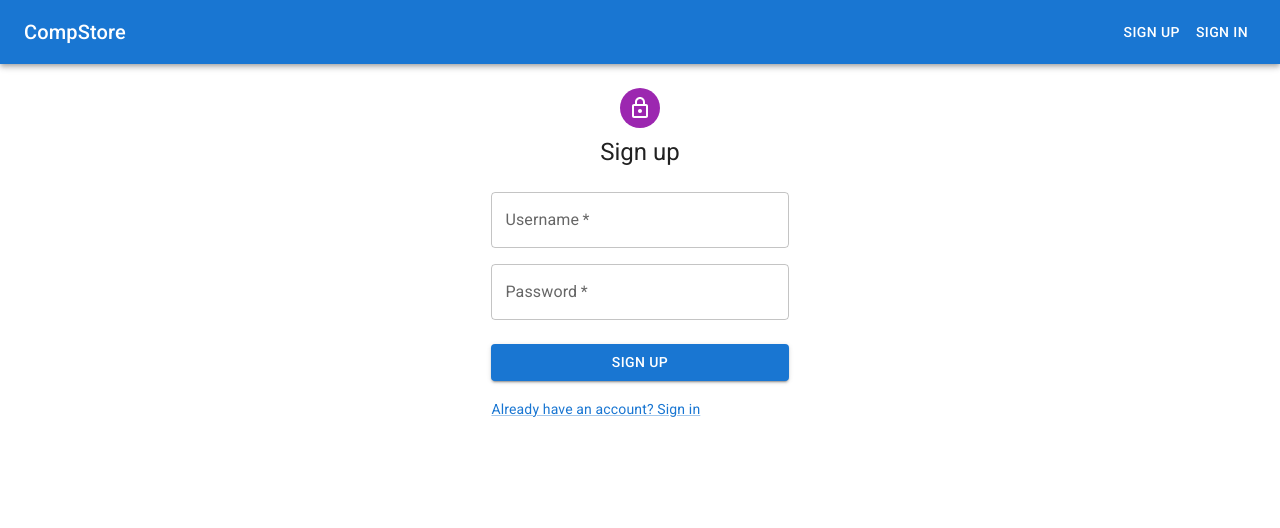
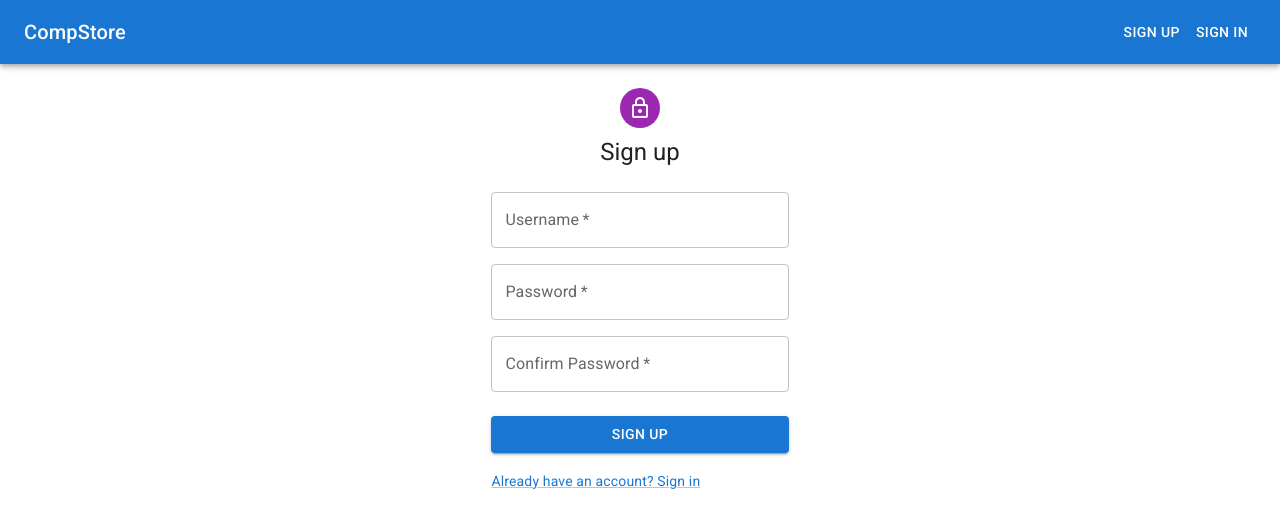
Before and after one commit to sylvix/shop-frontend-js25, a React (Vite) app: page /register in a window 1280 px wide. Shown: the top 528 px of the page. Built offline with nearby package versions, Linux system fonts and the light colour scheme.

Commit message:
Webinar-51

```diff
--- a/src/features/users/Register.tsx
+++ b/src/features/users/Register.tsx
@@ -15,6 +15,7 @@ const Register = () => {
   const [state, setState] = useState<RegisterMutation>({
     username: '',
     password: '',
+    confirmPassword: '',
   });
 
   const getFieldError = (fieldName: string) => {
@@ -81,6 +82,19 @@ const Register = () => {
               helperText={getFieldError('password')}
             />
           </Grid>
+          <Grid item>
+            <TextField
+              required
+              type="password"
+              label="Confirm Password"
+              name="confirmPassword"
+              autoComplete="new-password"
+              value={state.confirmPassword}
+              onChange={inputChangeHandler}
+              error={Boolean(getFieldError('confirmPassword'))}
+              helperText={getFieldError('confirmPassword')}
+            />
+          </Grid>
         </Grid>
         <Button type="submit" fullWidth variant="contained" sx={{ mt: 3, mb: 2 }}>
           Sign up
--- a/src/types.ts
+++ b/src/types.ts
@@ -27,6 +27,7 @@ export interface ProductMutation {
 export interface RegisterMutation {
   username: string;
   password: string;
+  confirmPassword: string;
 }
 
 export interface LoginMutation {
```
